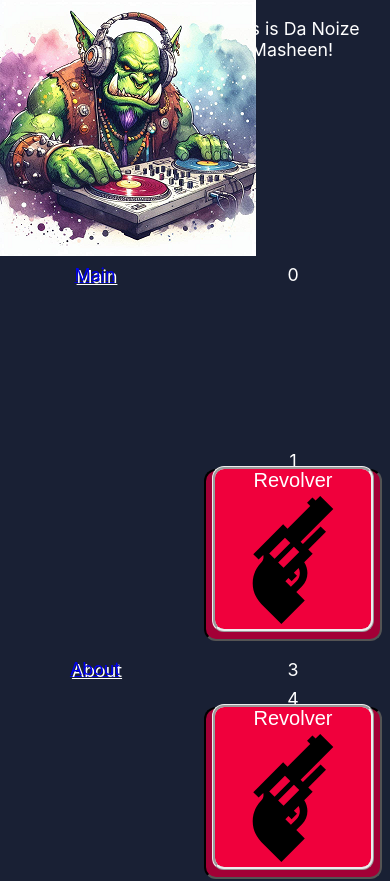
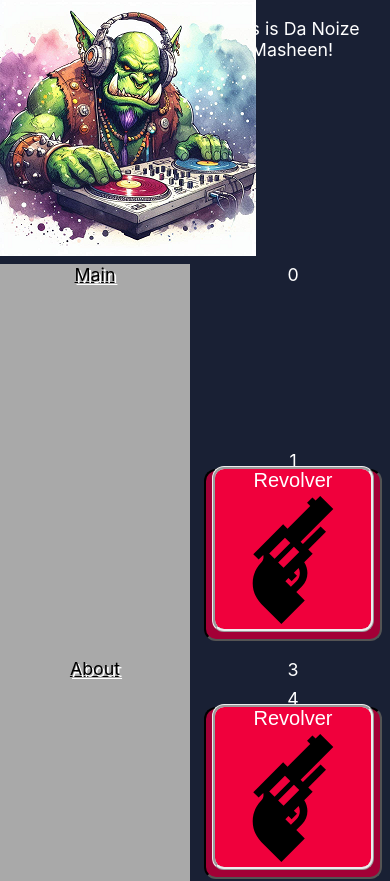
Before and after one commit to coderodent-calfee/da-noize-masheen, a React (Create React App) app: page /#/test in a window 390 px wide. Shown: the top 881 px of the page. Built offline with nearby package versions, Linux system fonts and the light colour scheme; no server answers; what @aws-amplify/ui-react, aws-amplify would draw is missing.

Commit message:
still trying better vis on nav for mobile

```diff
--- a/src/App.css
+++ b/src/App.css
@@ -40,6 +40,7 @@
 }
 
 .nav {
+    background-color: darkgray;
     grid-area: nav;
     display: grid;
     grid-template-columns: repeat(auto-fit, minmax(190px, 1fr));
@@ -122,3 +123,7 @@
     font-size: 20px;
 
 }
+
+a {
+    color: black;
+}
--- a/src/components/main.js
+++ b/src/components/main.js
@@ -24,7 +24,7 @@
                 <img src="/calm-orc-dj-256.png" alt="dj"/>
             </div>
             <p className="header">
-                This is Da Noize Masheen! <br/> <span>{user.username}</span>
+                This is Da Noize Masheen! <br/> <span>User: {user.username}</span>
             </p>
             <div className="content">
                 <img src="/calm-orc-dj.png" alt="dj"/>
```
